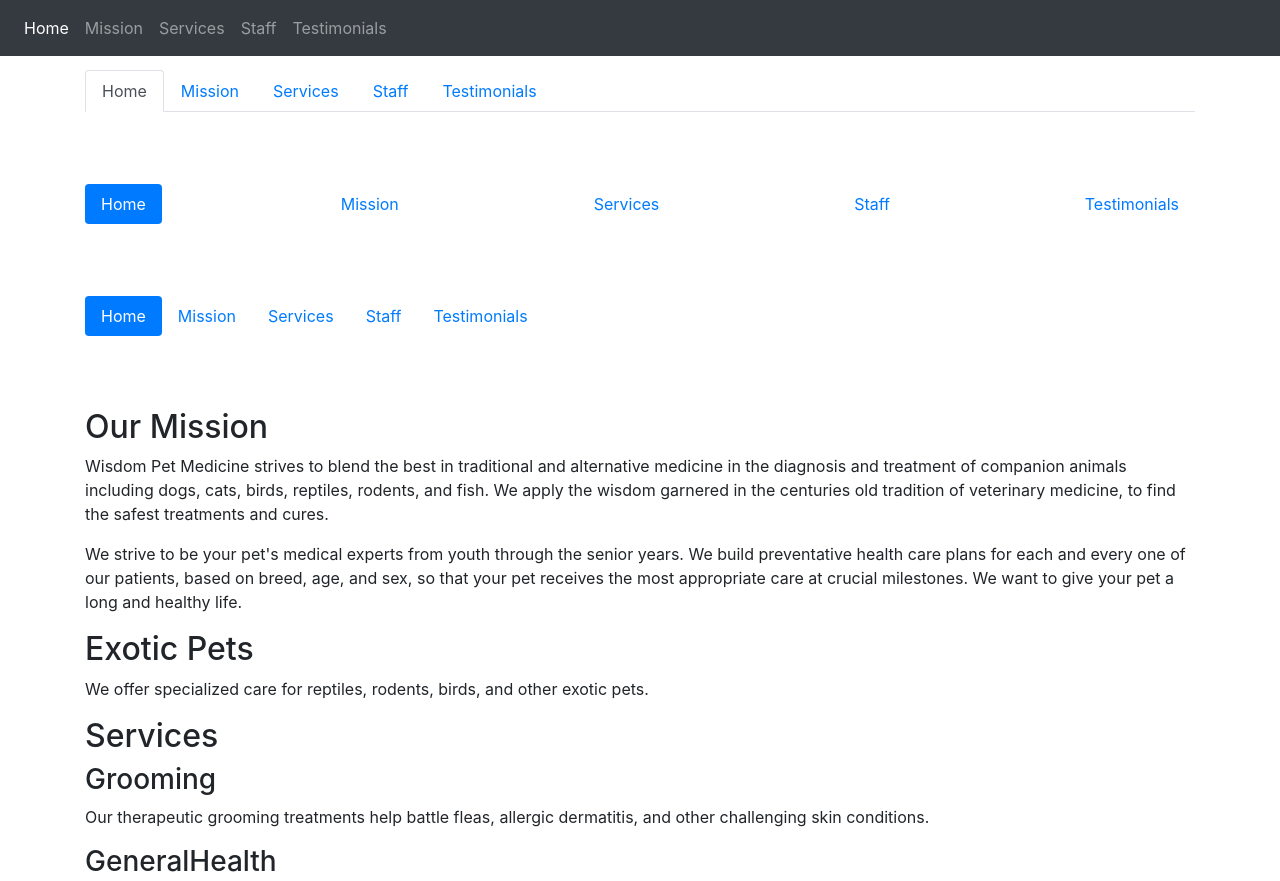
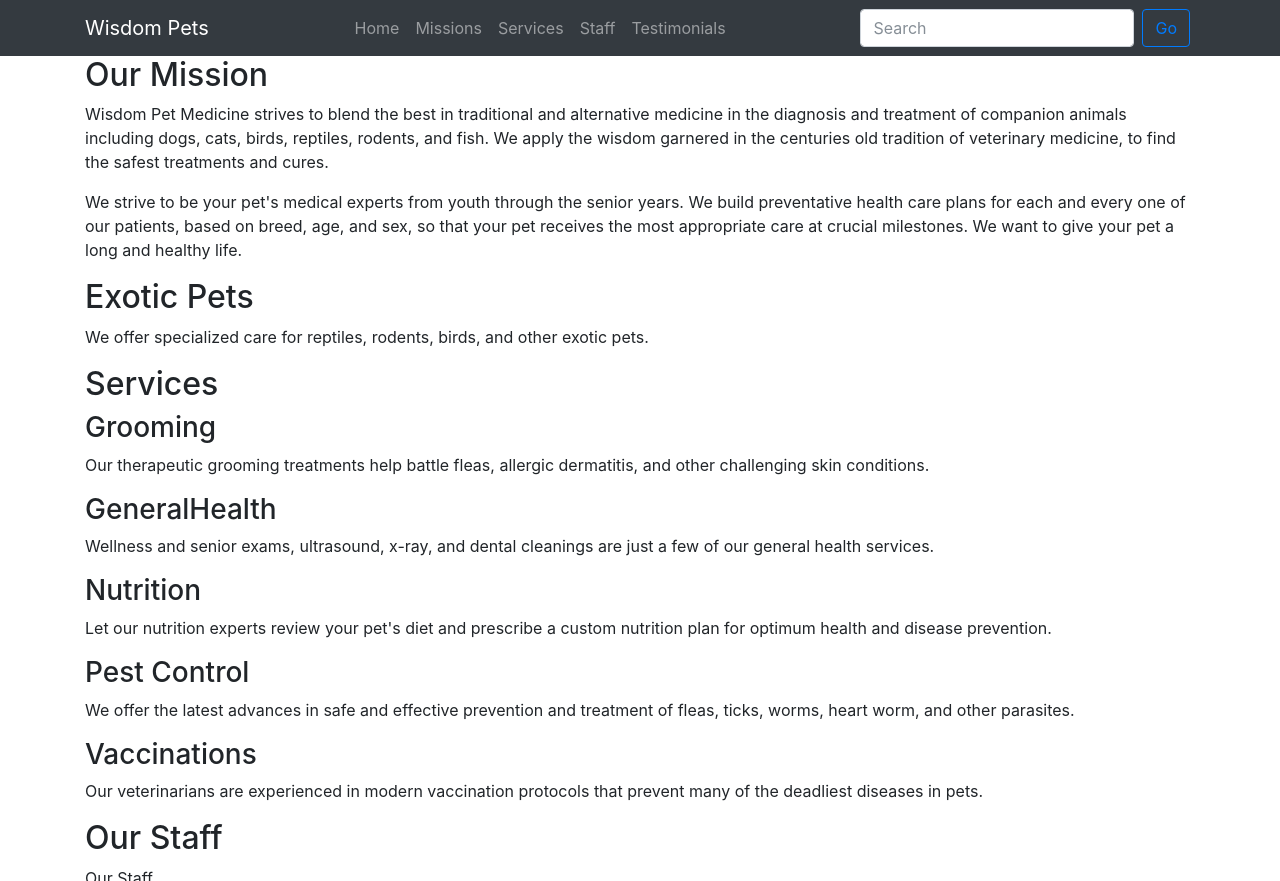
Before and after one commit to harna100/lynda-boostrap-tutorial, a plain HTML site: page index.html in a window 1280 px wide. Shown: the top 881 px of the page. Drawn offline with Linux system fonts and the light colour scheme.

Commit message:
6-4 Adding content to the navbar
Adds examples of adding brand and forms to the navbar

```diff
--- a/css/styles.css
+++ b/css/styles.css
@@ -32,9 +32,6 @@
     padding-right: 5px;
 }
 
-.content {
-    padding-top: 70px;
-}
 
 @media (max-width: 767px) {
     .img-fluid {
--- a/index.html
+++ b/index.html
@@ -8,55 +8,31 @@
     <link rel="stylesheet" href="css/styles.css">
 </head>
 <body>
-<nav class="navbar navbar-dark bg-dark navbar-expand-lg fixed-top">
-    <ul class="nav navbar-nav flex-column flex-sm-row justify-content-between">
-        <li class="nav-item flex-sm-fill text-sm-center" role="presentation"><a class="nav-link active"
-                                                                                href="#">Home</a></li>
-        <li class="nav-item flex-sm-fill text-sm-center" role="presentation"><a class="nav-link" href="#">Mission</a>
-        </li>
-        <li class="nav-item flex-sm-fill text-sm-center" role="presentation"><a class="nav-link" href="#">Services</a>
-        </li>
-        <li class="nav-item flex-sm-fill text-sm-center" role="presentation"><a class="nav-link" href="#">Staff</a></li>
-        <li class="nav-item flex-sm-fill text-sm-center" role="presentation"><a class="nav-link"
-                                                                                href="#">Testimonials</a></li>
-    </ul>
+
+<nav class="navbar navbar-dark bg-dark navbar-expand-md">
+    <div class="container">
+        <a href="#" class="navbar-brand">Wisdom Pets</a>
+        <ul class="navbar-nav">
+            <li class="nav-item"><a class="nav-link" href="#">Home</a></li>
+            <li class="nav-item"><a class="nav-link" href="#">Missions</a></li>
+            <li class="nav-item"><a class="nav-link" href="#">Services</a></li>
+            <li class="nav-item"><a class="nav-link" href="#">Staff</a></li>
+            <li class="nav-item"><a class="nav-link" href="#">Testimonials</a></li>
+        </ul>
+
+        <form role="search" class="form-inline">
+            <div class="form-group">
+                <input type="text" class="form-control" placeholder="Search">
+                <button type="button" class="btn btn-outline-primary ml-2 btn-dark">Go</button>
+            </div>
+        </form>
+
+    </div>
 </nav>
 
 <div class="container content">
     <div class="row">
         <section class="col-12">
-            <ul class="nav nav-tabs">
-                <li class="nav-item" role="presentation"><a class="nav-link active" href="#">Home</a></li>
-                <li class="nav-item" role="presentation"><a class="nav-link" href="#">Mission</a></li>
-                <li class="nav-item" role="presentation"><a class="nav-link" href="#">Services</a></li>
-                <li class="nav-item" role="presentation"><a class="nav-link" href="#">Staff</a></li>
-                <li class="nav-item" role="presentation"><a class="nav-link" href="#">Testimonials</a></li>
-            </ul>
-
-            <br><br><br>
-            <ul class="nav nav-pills flex-column flex-sm-row justify-content-between">
-                <li class="nav-item flex-sm-fill text-sm-center" role="presentation"><a class="nav-link active"
-                                                                                        href="#">Home</a></li>
-                <li class="nav-item flex-sm-fill text-sm-center" role="presentation"><a class="nav-link" href="#">Mission</a>
-                </li>
-                <li class="nav-item flex-sm-fill text-sm-center" role="presentation"><a class="nav-link" href="#">Services</a>
-                </li>
-                <li class="nav-item flex-sm-fill text-sm-center" role="presentation"><a class="nav-link"
-                                                                                        href="#">Staff</a></li>
-                <li class="nav-item flex-sm-fill text-sm-center" role="presentation"><a class="nav-link" href="#">Testimonials</a>
-                </li>
-            </ul>
-
-            <br><br><br>
-            <nav class="nav nav-pills flex-column flex-sm-row">
-                <a class="nav-link flex-sm-fill text-sm-center active" href="#">Home</a>
-                <a class="nav-link flex-sm-fill text-sm-center" href="#">Mission</a>
-                <a class="nav-link flex-sm-fill text-sm-center" href="#">Services</a>
-                <a class="nav-link flex-sm-fill text-sm-center" href="#">Staff</a>
-                <a class="nav-link flex-sm-fill text-sm-center" href="#">Testimonials</a>
-            </nav>
-            <br><br><br>
-
 
             <h2>Our Mission</h2>
 
```
